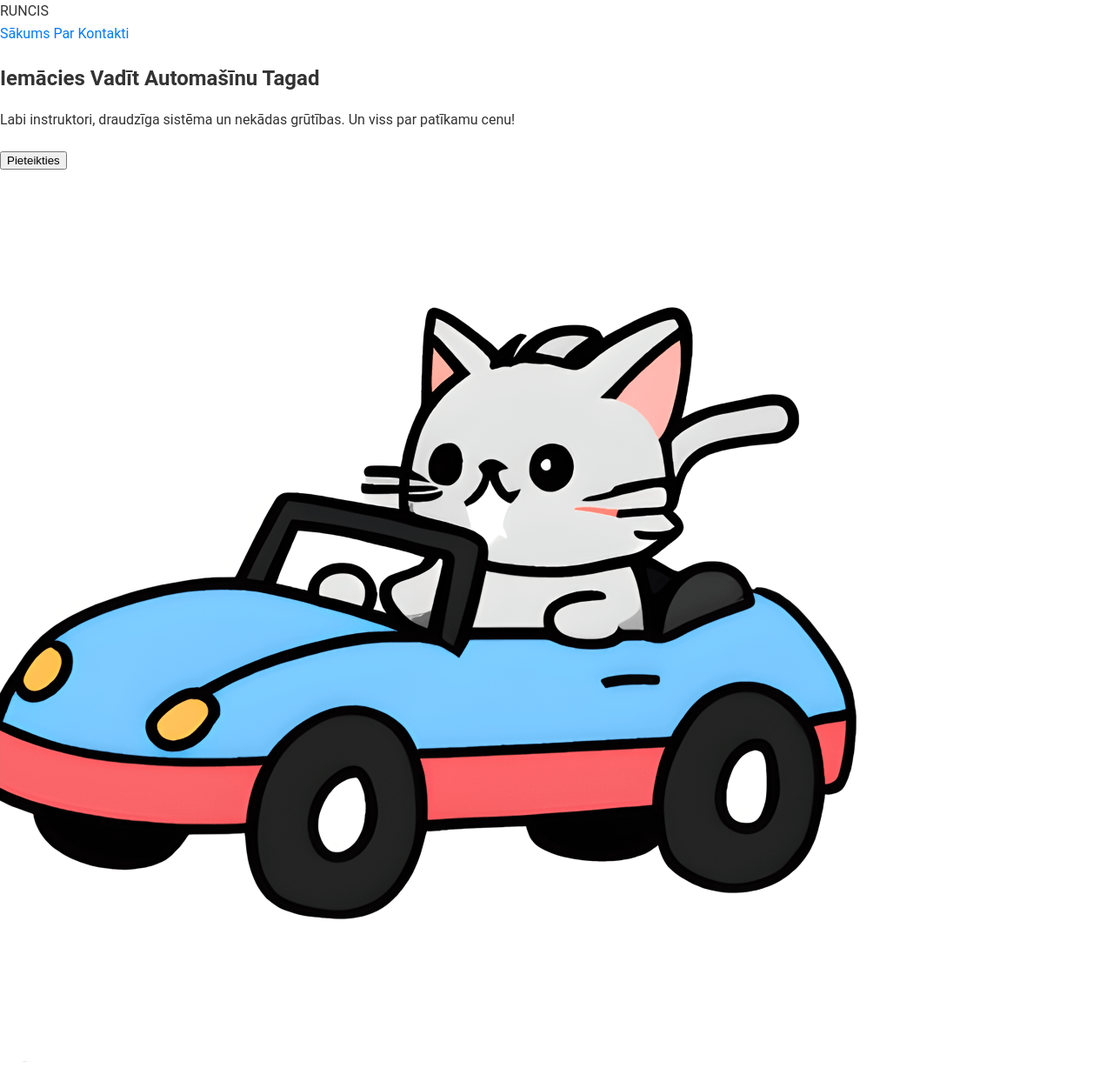
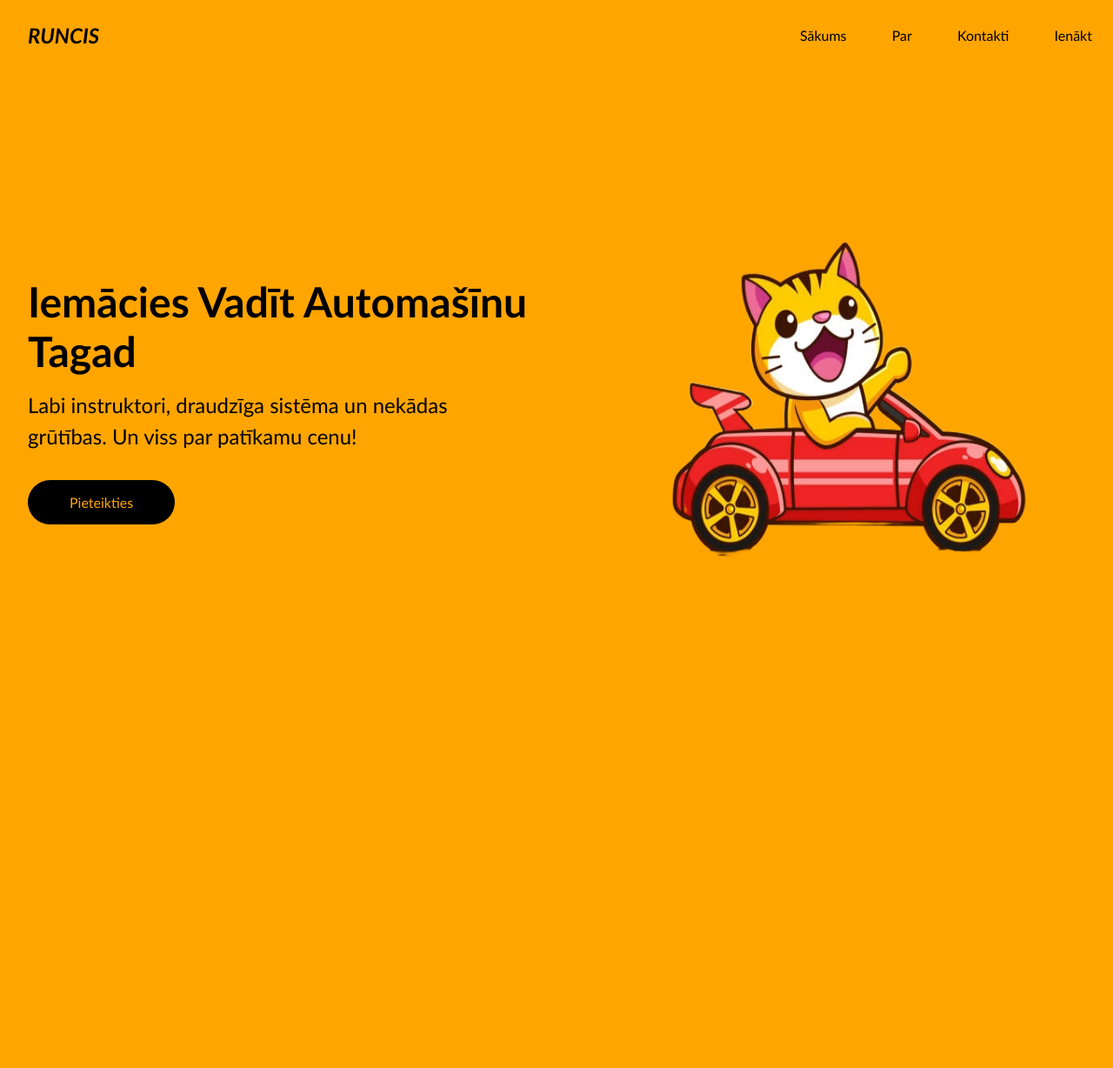
Before and after one commit to 22DP1AKaha/AutoskolaTemp, a Spring Boot app: page / in a window 1280 px wide. Shown: the whole page at 87% size. After the commit the page ends 640 px from the top, so only its background shows below. Run offline with Spring Boot 4, Linux system fonts and the light colour scheme.

Commit message:
Pabeidzu dizainu home page

```diff
--- a/pom.xml
+++ b/pom.xml
@@ -15,6 +15,8 @@
 	<description>Autoskolas projekts ar spring boot</description>
 	<properties>
 		<java.version>17</java.version>
+    <spring.version>6.1.5</spring.version>
+
 	</properties>
 
 	 <dependencies>
--- a/src/main/java/com/example/Autoskola/Client/Client.java
+++ b/src/main/java/com/example/Autoskola/Entity/Client.java
@@ -1,6 +1,4 @@
-package com.example.Autoskola.Client;
-
-import org.springframework.cglib.core.Local;
+package com.example.Autoskola.Entity;
 
 import jakarta.persistence.Entity;
 import jakarta.persistence.GeneratedValue;
--- a/src/main/java/com/example/Autoskola/Client/ClientRepository.java
+++ b/src/main/java/com/example/Autoskola/Entity/ClientRepository.java
@@ -1,4 +1,4 @@
-package com.example.Autoskola.Client;
+package com.example.Autoskola.Entity;
 
 import org.springframework.data.repository.CrudRepository;
 
--- a/src/main/java/com/example/Autoskola/Instructor/Instructor.java
+++ b/src/main/java/com/example/Autoskola/Entity/Instructor.java
@@ -1,4 +1,4 @@
-package com.example.Autoskola.Instructor;
+package com.example.Autoskola.Entity;
 
 
 import jakarta.persistence.Entity;
--- a/src/main/java/com/example/Autoskola/Instructor/InstructorRepository.java
+++ b/src/main/java/com/example/Autoskola/Entity/InstructorRepository.java
@@ -1,4 +1,4 @@
-package com.example.Autoskola.Instructor;
+package com.example.Autoskola.Entity;
 
 
 import org.springframework.data.repository.CrudRepository;
--- a/src/main/java/com/example/Autoskola/controller/InstructorController.java
+++ b/src/main/java/com/example/Autoskola/controller/InstructorController.java
@@ -4,8 +4,8 @@ import org.springframework.beans.factory.annotation.Autowired;
 import org.springframework.stereotype.Controller;
 import org.springframework.web.bind.annotation.GetMapping;
 
-import com.example.Autoskola.Instructor.Instructor;
-import com.example.Autoskola.Instructor.InstructorRepository;
+import com.example.Autoskola.Entity.Instructor;
+import com.example.Autoskola.Entity.InstructorRepository;
 
 @Controller
 public class InstructorController {
--- a/src/main/resources/static/css/styles.css
+++ b/src/main/resources/static/css/styles.css
@@ -1,74 +1,99 @@
-/* General styles */
-body {
-    font-family: 'Roboto', sans-serif;
-    line-height: 1.6;
-    color: #333;
+*{
+    box-sizing: border-box;
     margin: 0;
     padding: 0;
+    font-family: 'Trebuchet MS', 'Lucida Sans Unicode',
+    'Lucida Grande', 'Lucida Sans', Arial, sans-serif;
 }
 
-  h1, h2, h3, h4, h5, h6 {
-    margin-bottom: 10px;
+nav{
+    height: 80px;
+    background: orange;
+    display: flex;
+    justify-content: space-between;
+    align-items: center;
+    padding: 0rem calc((100vw - 1300px) / 2);
 }
 
-  p {
-    margin-bottom: 20px;
+.logo{
+    color: black;
+    font-size: 1.5rem;
+    font-weight: bold;
+    font-style: italic;
+    padding: 0 2rem;
 }
 
-  a {
-    color: #007bff;
+nav a {
     text-decoration: none;
+    color: black;
+    padding: 0 1.5rem;
 }
 
-  a:hover {
-    text-decoration: underline;
+nav a:hover{
+    color: #fff;
 }
 
-  /* Home page specific styles */
-  .hero-section {
-    background-color: #007bff;
-    color: #fff;
-    padding: 100px 0;
-    text-align: center;
+.hero {
+    background: orange;
 }
 
-  .hero-section h1 {
-    font-size: 48px;
-    margin-bottom: 20px;
+.hero-container {
+    display: grid;
+    grid-template-columns: 1fr 1fr;
+    height: 95vh;
+    padding:3rem calc((100vw - 1300px) / 2);
 }
 
-  .hero-section p {
-    font-size: 24px;
-    margin-bottom: 30px;
+.column-left {
+    display: flex;
+    flex-direction: column;
+    justify-content: center;
+    align-items: flex-start;
+    color: black;
+    padding: 0rem 2rem;
 }
 
-  .features-section {
-    background-color: #f5f5f5;
-    padding: 80px 0;
+.column-left h1 {
+    margin-bottom: 1rem;
+    font-size: 3rem;
+
 }
 
-  .features-section .feature-item {
-    text-align: center;
-    padding: 30px;
+.column-left p {
+    margin-bottom: 2rem;
+    font-size: 1.5rem;
+    line-height: 1.5;
 }
 
-  .features-section .feature-item:nth-child(even) {
-    background-color: #fff;
+button {
+    padding: 1rem 3rem;
+    font-size: 1rem;
+    border: none;
+    color: orange;
+    background: black;
+    cursor: pointer;
+    border-radius: 50px;
 }
 
-  .features-section .feature-item i {
-    font-size: 48px;
-    color: #007bff;
-    margin-bottom: 20px;
+button:hover {
+    background: #fff;
+    color: black;
 }
 
-  .features-section .feature-item h3 {
-    font-size: 24px;
-    margin-bottom: 10px;
+.column-right {
+    display: flex;
+    justify-content: center;
+    align-items: center;
+    padding: 0rem 2rem;
 }
 
-  .features-section .feature-item p {
-    font-size: 18px;
+.hero-image {
+    width: 100%;
+    height: 100%;
 }
 
-  /* Add more styles as needed */
+@media screen and (max-width: 768px) {
+    .hero-container{
+        grid-template-columns: 1fr;
+    }
+}
--- a/src/main/resources/templates/index.html
+++ b/src/main/resources/templates/index.html
@@ -15,6 +15,7 @@
             <a href="/">Sākums</a>
             <a href="/">Par</a>
             <a href="/">Kontakti</a>
+            <a href="/">Ienākt</a>
         </div>
     </nav>
     <section class="hero">
```
Also changed, not shown: src/main/java/com/example/Autoskola/controller/ClientController.java (+5 -4 lines), src/main/resources/static/images/runcis.png, 1 other file. Lines whose indentation alone changed are shown as unchanged.
